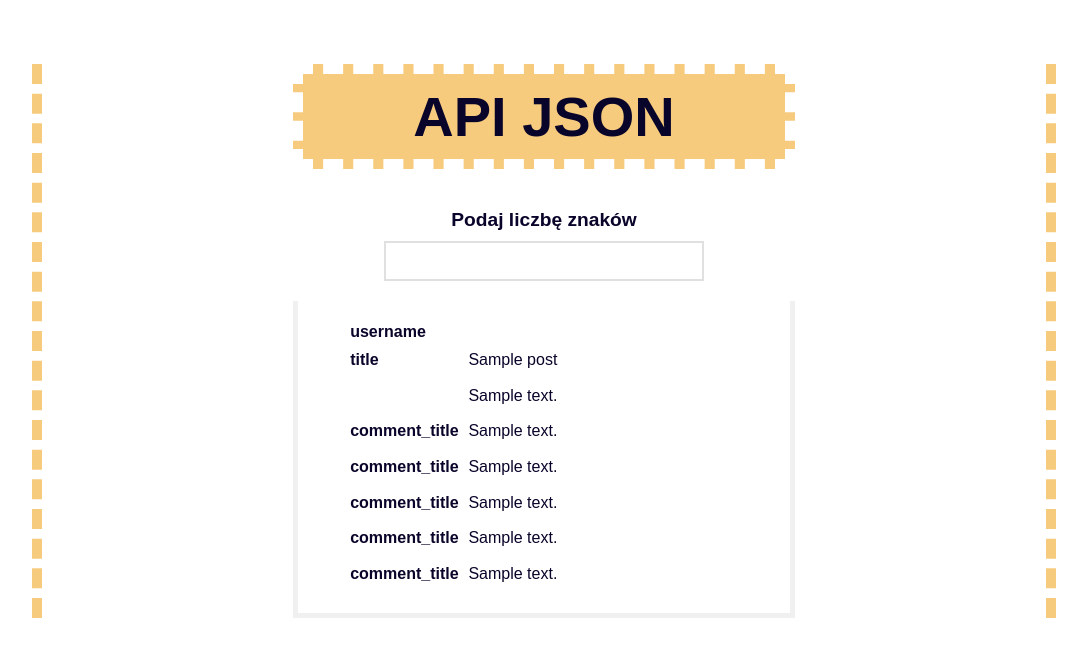
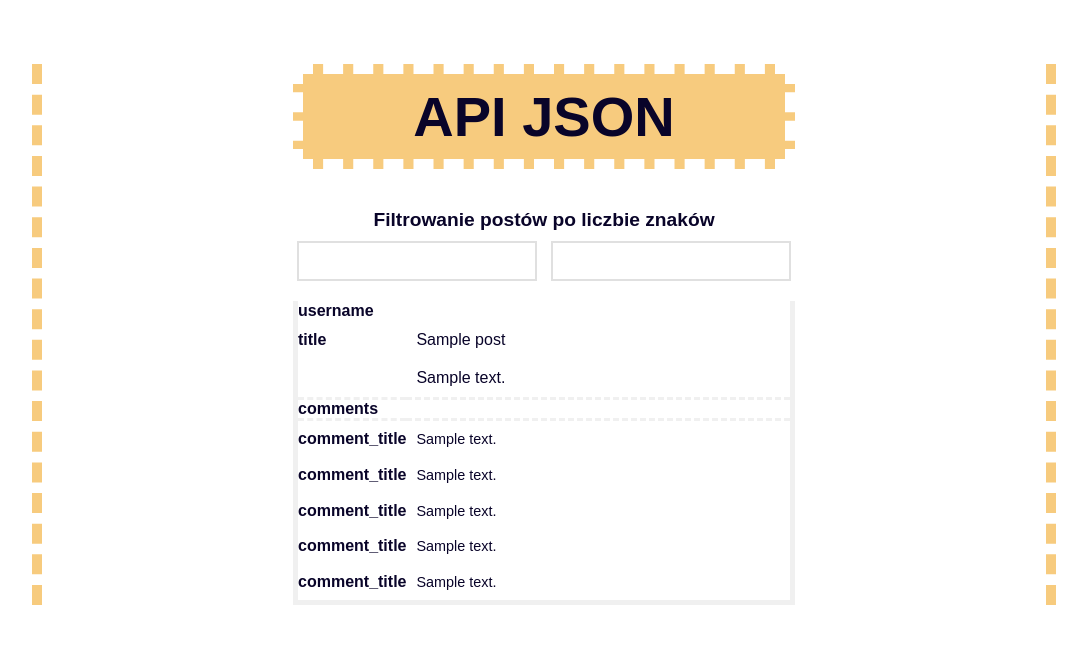
Before and after one commit to wiziix/TiOK, a Flask app: template templates/posts.html in a window 1280 px wide. Shown: the top 657 px of the page, without its empty margins (96-1183 px from the left). Run offline with Flask 3, Linux system fonts and the light colour scheme; the template is opened without the code that fills it: most values are stand-ins (such as "Sample title", 1, 10 or a date in 2020); parts of the project's set-up code (start-up, migrations or seed data) failed here and were passed over.

Commit message:
border-collaps

```diff
--- a/static/styles/home_page_css.css
+++ b/static/styles/home_page_css.css
@@ -66,8 +66,8 @@ table{
     text-align: left;
     width:50%;
     height: 20%;
+    border-collapse: collapse;
 }
-
 
 th{
     width:20%;
@@ -100,12 +100,19 @@ h2{
 }
 
 input[type=number]{
-    margin-top: 1%;
-    margin-bottom: 2%;
-    width: 20em;
+    margin: 1% 0.5% 2% 0.5%;
+    width: 15em;
     height: 2.5em;
     padding: 1%;
     border: 2px solid #e0e0e0;
     font-family: Century Gothic, sans-serif;
     font-size: 100%;
 }
+
+.comments{
+    font-size: 90%;
+}
+
+.comment{
+    border: 3px dashed #f0f0f0;
+}
--- a/templates/posts.html
+++ b/templates/posts.html
@@ -10,8 +10,11 @@
 {% set comments = comment -%}
 <h1>API JSON</h1>
 
-<h2>Podaj liczbę znaków</h2>
-<input type='number' min='1'>
+<h2>Filtrowanie postów po liczbie znaków</h2>
+
+<input type='number' min='1' max='200'>   <!-- dolna granica zakresu -->
+<input type='number' min='1' max='200'>   <!-- górna granica zakresu -->
+
 {% for post in posts %}
 <table>
   <tbody>
@@ -28,10 +31,14 @@
     <td>{{post['body']}}</td>
   </tr>
 
+  <tr class="comment">
+    <th>comments</th>
+  </tr>
+
   {% for i in range(post['id'] - 1, post['id'] + 4) %}
   <tr>
     <th>comment_title</th>
-    <td>{{comment[i]['body']}}</td>
+    <td class="comments">{{comment[i]['body']}}</td>
   </tr>
      {% endfor %}
 
```
